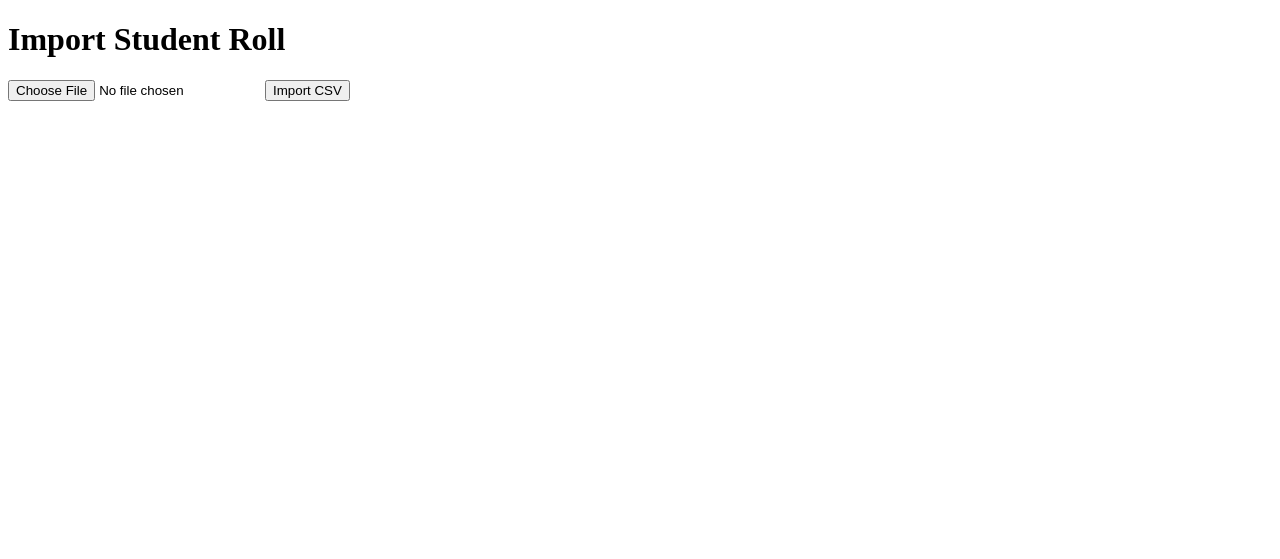
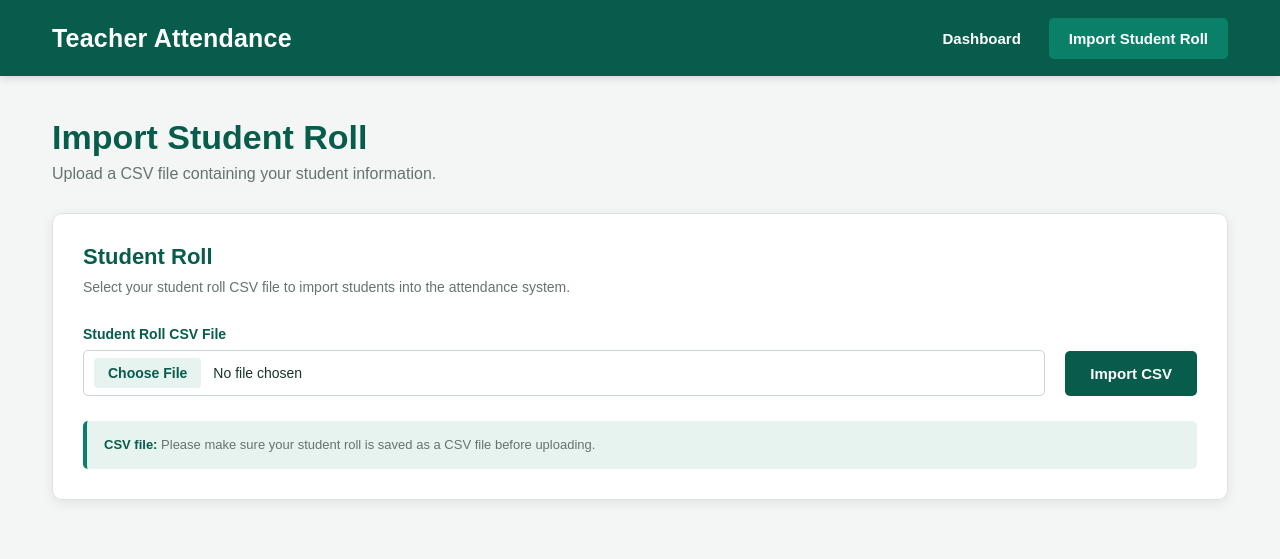
Before and after one commit to Gayathridevi5533/DTP-2026, a Flask app: page /import_students in a window 1280 px wide. Shown: the top 559 px of the page. Run offline with Flask 3, Linux system fonts and the light colour scheme.

Commit message:
CSS for import_student page.

```diff
--- a/routes.py
+++ b/routes.py
@@ -2,6 +2,7 @@ from extensions import db, mail
 from math import radians, sin, cos, sqrt, atan2
 from datetime import datetime
 from flask_mail import Message
+from flask import request
 import secrets
 from flask import Blueprint, render_template, request, jsonify, redirect, url_for, flash
 from flask_login import (
--- a/static/css/style.css
+++ b/static/css/style.css
@@ -749,3 +749,268 @@ tbody tr:hover {
     }
 
 }
+
+/* =====================================================
+   IMPORT STUDENT ROLL PAGE
+===================================================== */
+
+.import-card {
+
+    background-color: var(--white);
+
+    border-radius: 10px;
+
+    border: 1px solid var(--border);
+
+    box-shadow: var(--shadow);
+
+    padding: 30px;
+
+    margin-top: 5px;
+}
+
+
+/* Import card heading */
+
+.import-card-header {
+
+    margin-bottom: 28px;
+
+}
+
+
+.import-card-header h2 {
+
+    margin: 0 0 7px;
+
+    color: var(--dark-green);
+
+    font-size: 22px;
+
+    font-weight: 700;
+
+}
+
+
+.import-card-header p {
+
+    margin: 0;
+
+    color: var(--text-grey);
+
+    font-size: 14px;
+
+    line-height: 1.5;
+
+}
+
+
+/* =========================
+   IMPORT FORM
+========================= */
+
+.import-form {
+
+    display: flex;
+
+    align-items: flex-end;
+
+    gap: 20px;
+
+}
+
+
+/* File input container */
+
+.file-group {
+
+    flex: 1;
+
+    display: flex;
+
+    flex-direction: column;
+
+    gap: 8px;
+
+}
+
+
+.file-group label {
+
+    color: var(--dark-green);
+
+    font-size: 14px;
+
+    font-weight: 700;
+
+}
+
+
+/* File input */
+
+.file-group input[type="file"] {
+
+    width: 100%;
+
+    min-height: 45px;
+
+    padding: 7px 10px;
+
+    border: 1px solid #cbd6d2;
+
+    border-radius: 5px;
+
+    background-color: white;
+
+    color: var(--text-dark);
+
+    font-family:
+        Arial,
+        Helvetica,
+        sans-serif;
+
+    font-size: 14px;
+
+    cursor: pointer;
+
+    transition:
+        border-color 0.2s ease,
+        box-shadow 0.2s ease;
+}
+
+
+
+/* File input focus */
+
+.file-group input[type="file"]:focus {
+
+    outline: none;
+
+    border-color: var(--dark-green);
+
+    box-shadow:
+        0 0 0 3px rgba(7, 92, 75, 0.12);
+
+}
+
+
+/* Choose File button */
+
+.file-group input[type="file"]::file-selector-button {
+
+    margin-right: 12px;
+
+    padding: 7px 14px;
+
+    border: none;
+
+    border-radius: 4px;
+
+    background-color: var(--light-green);
+
+    color: var(--dark-green);
+
+    font-size: 14px;
+
+    font-weight: 600;
+
+    cursor: pointer;
+
+    transition:
+        background-color 0.2s ease;
+
+}
+
+
+.file-group input[type="file"]::file-selector-button:hover {
+
+    background-color: #d5ebe4;
+
+}
+
+
+/* =========================
+   IMPORT BUTTON
+========================= */
+
+.import-form .import-button {
+
+    height: 45px;
+
+    padding: 0 25px;
+
+    white-space: nowrap;
+
+}
+
+
+/* =========================
+   HELP MESSAGE
+========================= */
+
+.import-help {
+
+    margin-top: 25px;
+
+    padding: 14px 17px;
+
+    background-color: var(--light-green);
+
+    border-left: 4px solid var(--accent-green);
+
+    border-radius: 5px;
+
+    color: var(--text-grey);
+
+    font-size: 13px;
+
+    line-height: 1.5;
+
+}
+
+
+.import-help strong {
+
+    color: var(--dark-green);
+
+}
+
+
+/* =========================
+   IMPORT PAGE RESPONSIVE
+========================= */
+
+@media (max-width: 700px) {
+
+    .import-card {
+
+        padding: 22px;
+
+    }
+
+
+    .import-form {
+
+        flex-direction: column;
+
+        align-items: stretch;
+
+        gap: 15px;
+
+    }
+
+
+    .file-group {
+
+        width: 100%;
+
+    }
+
+
+    .import-form .import-button {
+
+        width: 100%;
+
+    }
+
+}
--- a/templates/import_students.html
+++ b/templates/import_students.html
@@ -1,32 +1,130 @@
 <!DOCTYPE html>
-<html>
+<html lang="en">
 
 <head>
+    <meta charset="UTF-8">
+    <meta name="viewport" content="width=device-width, initial-scale=1.0">
+
     <title>Import Students</title>
+
+    <!-- Your existing CSS -->
+    <link rel="stylesheet" href="/static/css/style.css">
 </head>
 
 <body>
 
+    <!-- =========================
+         NAVBAR
+    ========================== -->
+
+    <nav class="navbar">
+
+        <div class="nav-title">
+            Teacher Attendance
+        </div>
+
+        <div class="nav-buttons">
+
+            <a
+                href="{{ url_for('routes.teacher') }}"
+                class="nav-link"
+            >
+                Dashboard
+            </a>
+
+            <a
+                href="{{ url_for('routes.import_students') }}"
+                class="nav-link active"
+            >
+                Import Student Roll
+            </a>
+
+        </div>
+
+    </nav>
+
+
+    <!-- =========================
+         MAIN CONTENT
+    ========================== -->
+
+    <main class="container">
+
+        <div class="page-header">
+
             <h1>Import Student Roll</h1>
+
+            <p>
+                Upload a CSV file containing your student information.
+            </p>
+
+        </div>
+
+
+        <!-- =========================
+             IMPORT CARD
+        ========================== -->
+
+        <div class="import-card">
+
+            <div class="import-card-header">
+
+                <h2>Student Roll</h2>
+
+                <p>
+                    Select your student roll CSV file to import
+                    students into the attendance system.
+                </p>
+
+            </div>
+
 
             <form
                 method="POST"
                 enctype="multipart/form-data"
+                class="import-form"
             >
+
+                <div class="file-group">
+
+                    <label for="csv_file">
+                        Student Roll CSV File
+                    </label>
 
                     <input
                         type="file"
+                        id="csv_file"
                         name="csv_file"
                         accept=".csv"
                         required
                     >
 
-        <button type="submit">
+                </div>
+
+
+                <button
+                    type="submit"
+                    class="import-button"
+                >
                     Import CSV
                 </button>
 
             </form>
 
+
+            <div class="import-help">
+
+                <strong>CSV file:</strong>
+
+                Please make sure your student roll is saved
+                as a CSV file before uploading.
+
+            </div>
+
+        </div>
+
+    </main>
+
 </body>
 
 </html>
```
Also changed, not shown: static/images/burnside-logo.png (added). Lines whose indentation alone changed are shown as unchanged.
